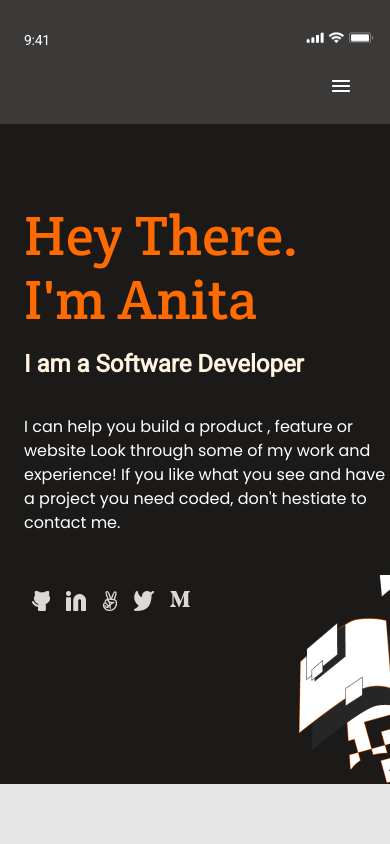
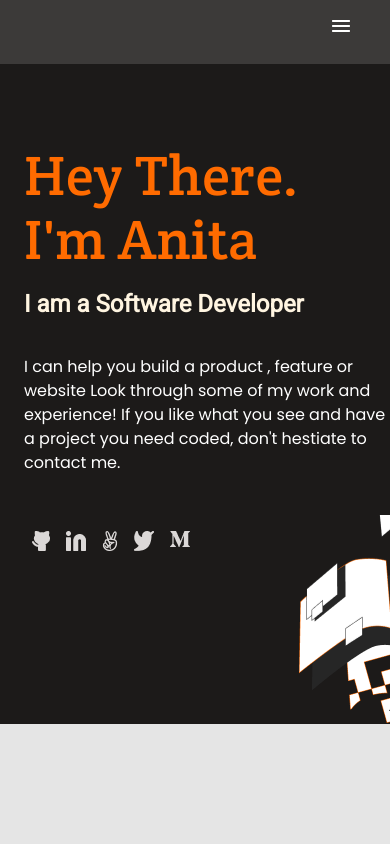
Before and after one commit to anita00001/Portfolio-setup, a website: page index.html in a window 390 px wide. Shown: the top 844 px of the page. Drawn offline with Linux system fonts and the light colour scheme.

Commit message:
Remove time, battery, network and wifi indicator from toolbar in mobile version

```diff
--- a/index.html
+++ b/index.html
@@ -16,8 +16,6 @@
   <main>
     <header>
       <nav class="toolbar">
-        <time class="time">9:41</time>
-        <div class="bar"></div>
         <a class="logo" href="#"></a>
         <a class="menu" href="#"></a>
       </nav>
--- a/style.css
+++ b/style.css
@@ -17,35 +17,11 @@ header {
 
 .toolbar {
   width: 100%;
-  height: 92px;
+  height: auto;
   padding: 1em 0;
   display: flex;
-  flex-wrap: wrap;
+  justify-content: space-between;
   background: #3c3a39;
-}
-
-.time {
-  width: 50%;
-  margin-left: 1.5rem;
-  margin-top: 1rem;
-  top: calc(50% - 16px / 2 + 0.5px);
-  font-family: 'Roboto', sans-serif;
-  font-style: normal;
-  font-weight: 500;
-  font-size: 14px;
-  letter-spacing: -0.28px;
-  color: #fff;
-}
-
-.bar {
-  margin-left: auto;
-  width: 30%;
-  height: 11.34px;
-  margin-top: 1rem;
-  margin-right: 1rem;
-  background-image: url(images/battery-wifi-phone.png);
-  background-position: top right;
-  background-repeat: no-repeat;
 }
 
 .logo {
```
